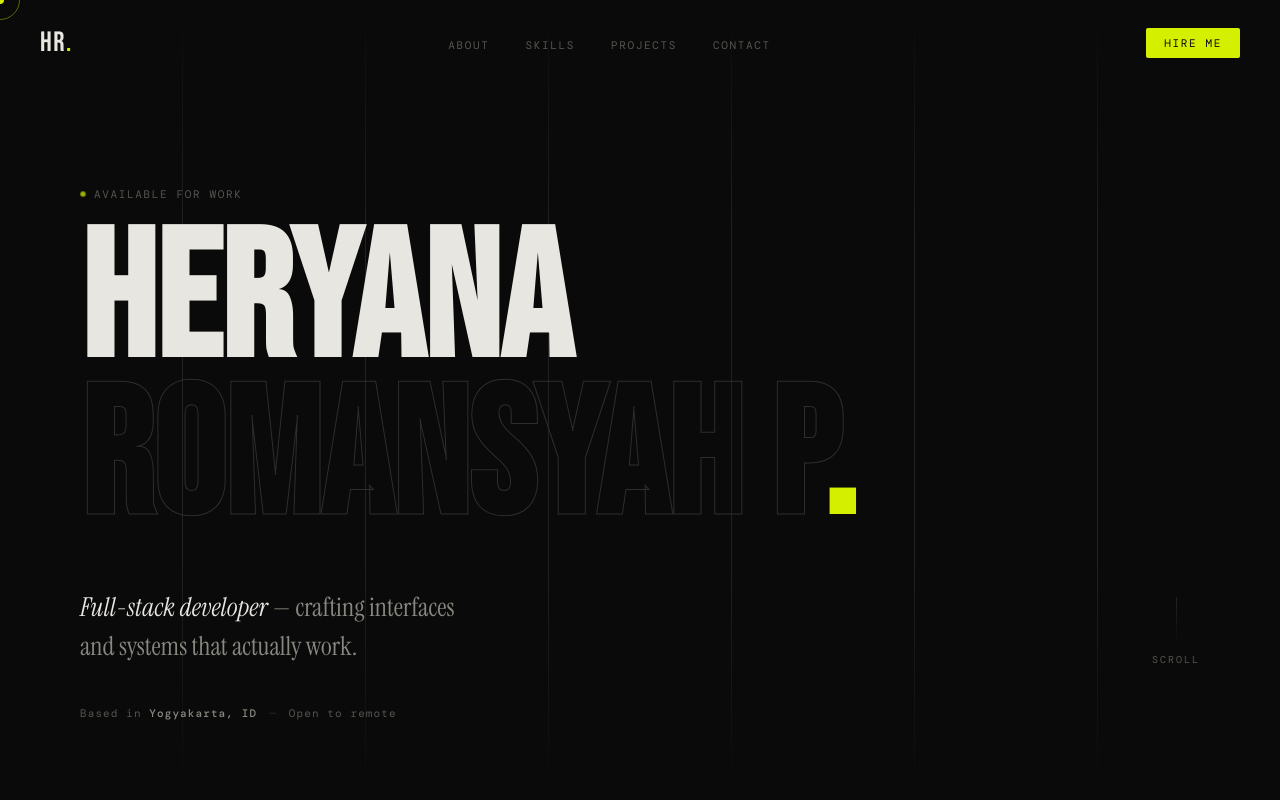
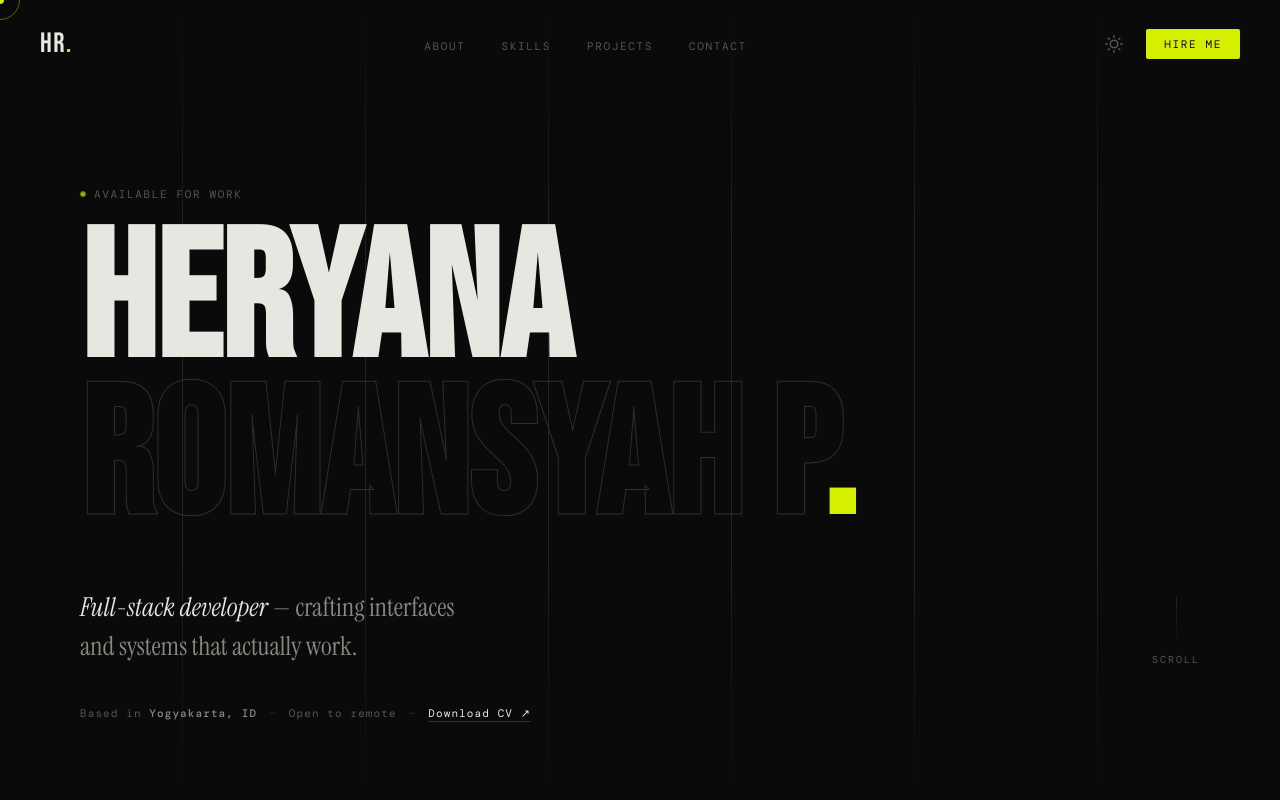
Before and after one commit to caya8205-2/my-portfolio, a React (Vite) app: page / in a window 1280 px wide. Shown: the top 800 px of the page. Built offline with nearby package versions, Linux system fonts and the light colour scheme; a web font is replaced by a local one.

Commit message:
download cv button, light theme toggle

```diff
--- a/src/components/Navbar.css
+++ b/src/components/Navbar.css
@@ -65,3 +65,28 @@
 .nav-cta:hover {
   opacity: 0.85;
 }
+
+.nav-actions {
+  display: flex;
+  align-items: center;
+  gap: 16px;
+}
+
+.theme-toggle {
+  background: none;
+  border: none;
+  color: var(--text-muted);
+  cursor: pointer;
+  display: flex;
+  align-items: center;
+  justify-content: center;
+  width: 32px;
+  height: 32px;
+  border-radius: 50%;
+  transition: color 0.2s, background 0.2s;
+}
+
+.theme-toggle:hover {
+  color: var(--text);
+  background: var(--surface);
+}
--- a/src/components/Navbar.tsx
+++ b/src/components/Navbar.tsx
@@ -5,12 +5,26 @@ const links = ["about", "skills", "projects", "contact"];
 
 export default function Navbar() {
   const [scrolled, setScrolled] = useState(false);
+  const [theme, setTheme] = useState(() => {
+    return localStorage.getItem("theme") || "dark";
+  });
 
   useEffect(() => {
     const onScroll = () => setScrolled(window.scrollY > 40);
     window.addEventListener("scroll", onScroll);
     return () => window.removeEventListener("scroll", onScroll);
   }, []);
+
+  useEffect(() => {
+    if (theme === "light") {
+      document.documentElement.classList.add("light-mode");
+    } else {
+      document.documentElement.classList.remove("light-mode");
+    }
+    localStorage.setItem("theme", theme);
+  }, [theme]);
+
+  const toggleTheme = () => setTheme(prev => prev === "light" ? "dark" : "light");
 
   return (
     <nav className={`navbar ${scrolled ? "scrolled" : ""}`}>
@@ -22,9 +36,18 @@ export default function Navbar() {
           </li>
         ))}
       </ul>
-      <a href="#contact" className="nav-cta" data-cursor>
-        hire me
-      </a>
+      <div className="nav-actions">
+        <button className="theme-toggle" onClick={toggleTheme} aria-label="Toggle theme" data-cursor>
+          {theme === "light" ? (
+            <svg xmlns="http://www.w3.org/2000/svg" width="18" height="18" viewBox="0 0 24 24" fill="none" stroke="currentColor" strokeWidth="2" strokeLinecap="round" strokeLinejoin="round"><path d="M21 12.79A9 9 0 1 1 11.21 3 7 7 0 0 0 21 12.79z"></path></svg>
+          ) : (
+            <svg xmlns="http://www.w3.org/2000/svg" width="18" height="18" viewBox="0 0 24 24" fill="none" stroke="currentColor" strokeWidth="2" strokeLinecap="round" strokeLinejoin="round"><circle cx="12" cy="12" r="5"></circle><line x1="12" y1="1" x2="12" y2="3"></line><line x1="12" y1="21" x2="12" y2="23"></line><line x1="4.22" y1="4.22" x2="5.64" y2="5.64"></line><line x1="18.36" y1="18.36" x2="19.78" y2="19.78"></line><line x1="1" y1="12" x2="3" y2="12"></line><line x1="21" y1="12" x2="23" y2="12"></line><line x1="4.22" y1="19.78" x2="5.64" y2="18.36"></line><line x1="18.36" y1="5.64" x2="19.78" y2="4.22"></line></svg>
+          )}
+        </button>
+        <a href="#contact" className="nav-cta" data-cursor>
+          hire me
+        </a>
+      </div>
     </nav>
   );
 }
--- a/src/index.css
+++ b/src/index.css
@@ -16,6 +16,19 @@
   --font-display: 'Bebas Neue', sans-serif;
   --font-serif: 'Instrument Serif', serif;
   --font-mono: 'DM Mono', monospace;
+}
+
+html.light-mode {
+  --bg: #f5f3ee;
+  --bg2: #ebe8e0;
+  --surface: #e0ded6;
+  --border: #d1cfc7;
+  --border2: #b8b6af;
+  --text: #1a1a1a;
+  --text-muted: #666666;
+  --text-dim: #444444;
+  --accent: #92a600;
+  --white: #111111;
 }
 
 *, *::before, *::after {
--- a/src/sections/Hero.css
+++ b/src/sections/Hero.css
@@ -161,3 +161,16 @@
     transform: translateY(0);
   }
 }
+
+.hero-cv-link {
+  color: var(--text);
+  text-decoration: underline;
+  text-decoration-color: var(--border2);
+  text-underline-offset: 4px;
+  transition: text-decoration-color 0.2s, color 0.2s;
+}
+
+.hero-cv-link:hover {
+  color: var(--accent);
+  text-decoration-color: var(--accent);
+}
--- a/src/sections/Hero.tsx
+++ b/src/sections/Hero.tsx
@@ -49,6 +49,14 @@ export default function Hero() {
           <span>Based in <strong>Yogyakarta, ID</strong></span>
           <span className="meta-sep">—</span>
           <span>Open to remote</span>
+          <span className="meta-sep">—</span>
+          <a
+            href="/CV-Heryana-Romansyah.pdf"
+            download="CV-Heryana-Romansyah.pdf"
+            className="hero-cv-link"
+            target="_blank"
+            rel="noreferrer"
+            data-cursor>Download CV ↗</a>
         </div>
       </div>
     </section>
```
Also changed, not shown: index.html (+21 -1 lines), 1 other file (tests, documents, lock files or other folders).
